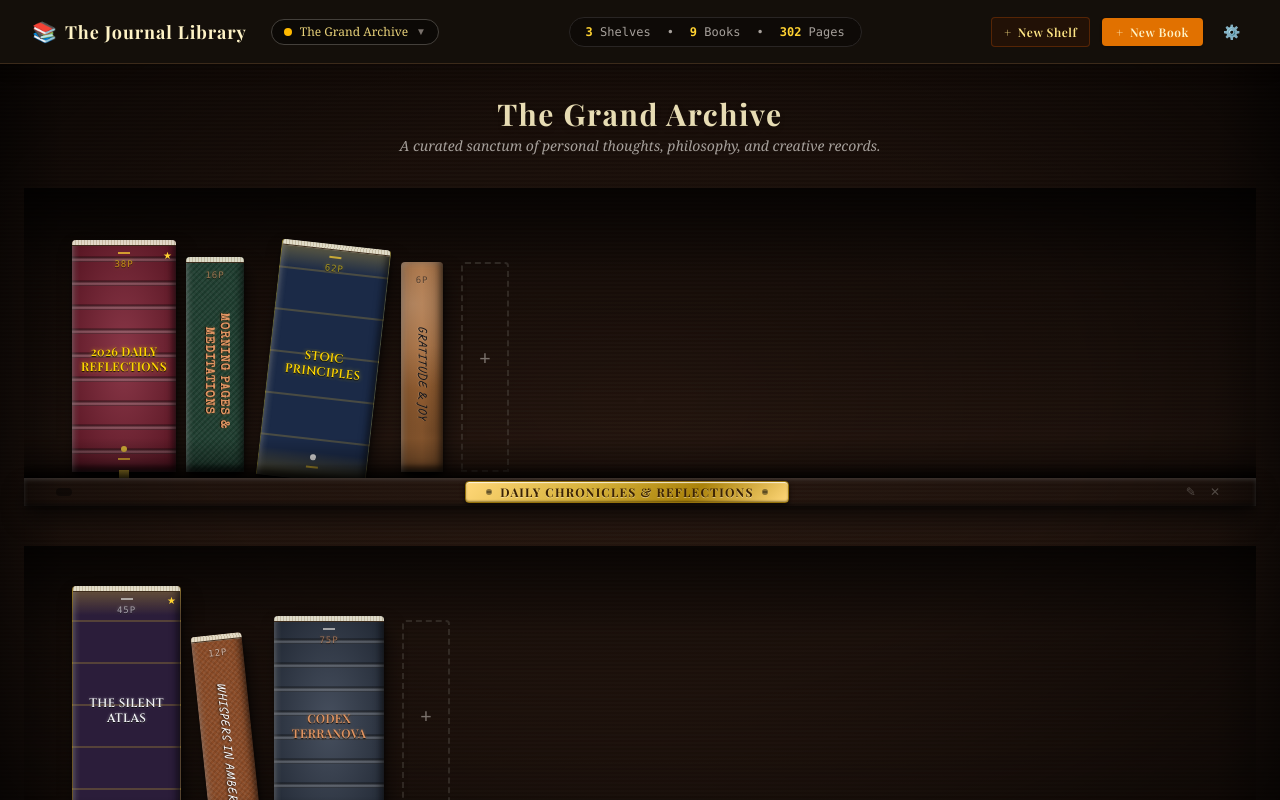
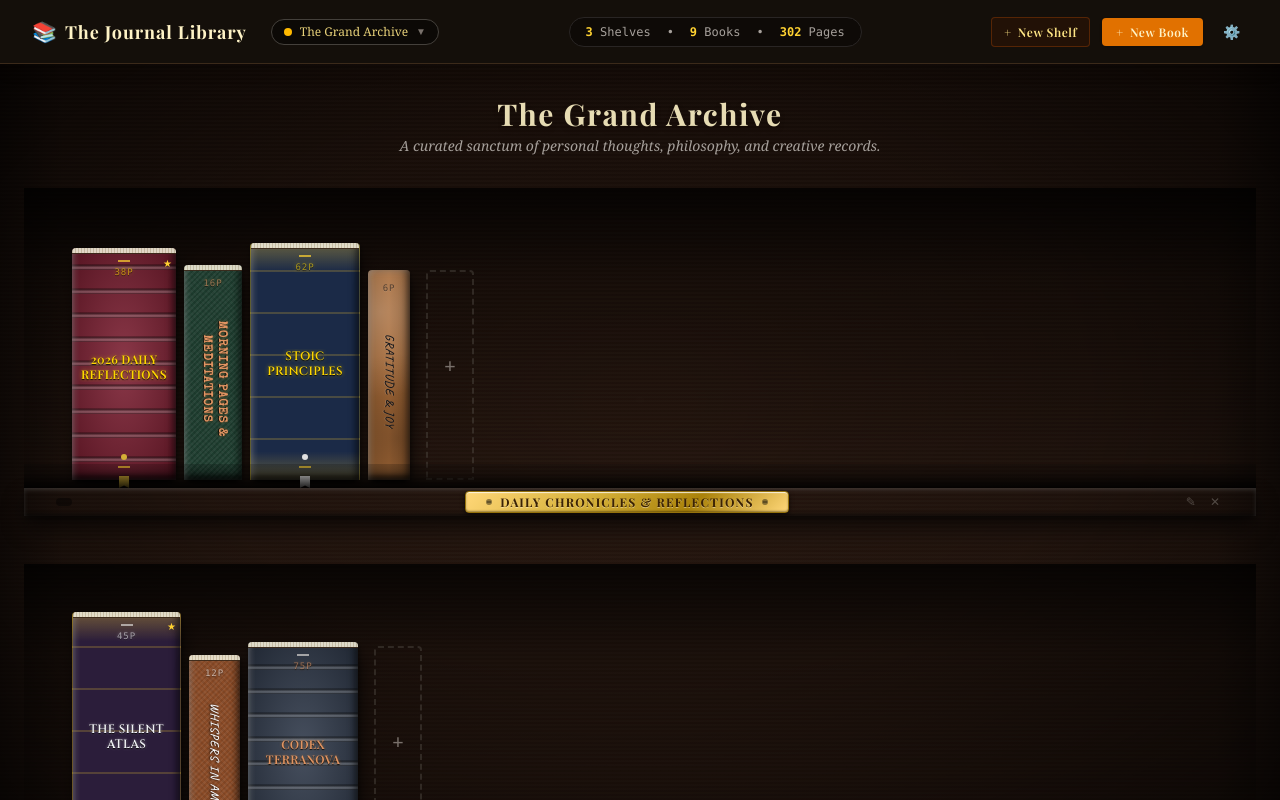
Before and after one commit to janlofredy/TheLibrary, a Vue app: page / in a window 1280 px wide. Shown: the top 800 px of the page. Built offline with nearby package versions, Linux system fonts and the light colour scheme; a web font is replaced by a local one.

Commit message:
fix(bookshelf): eliminate shelf vertical scrollbars, fix floor clipping with floorLift, restrict tilting to slim books, and allow natural contact against adjacent books

```diff
--- a/src/components/bookshelf/BookSpine.vue
+++ b/src/components/bookshelf/BookSpine.vue
@@ -5,7 +5,7 @@
     @click="handleClick"
     @contextmenu.prevent="handleRightClick"
   >
-    <!-- 3D Book Spine Body (Transforms inside its dedicated slot) -->
+    <!-- 3D Book Spine Body -->
     <div
       class="relative h-full w-full rounded-t-sm flex flex-col justify-between items-center py-3 px-1 overflow-hidden spine-3d-lighting transition-all duration-300 ease-out group-hover:-translate-y-2 group-hover:scale-[1.02]"
       :class="[finishClass, `font-${book.titleFont}-book`]"
@@ -69,15 +69,15 @@
       </div>
     </div>
 
-    <!-- Hanging Bookmark Ribbon -->
+    <!-- Hanging Bookmark Ribbon Tail (Clipped safely above shelf floor) -->
     <div
       v-if="book.hasRibbon"
-      class="absolute left-1/2 -bottom-3.5 -translate-x-1/2 w-2.5 h-4 ribbon-tail shadow-md z-30 transition-transform duration-300 group-hover:translate-y-1"
+      class="absolute left-1/2 -bottom-2 -translate-x-1/2 w-2.5 h-3 ribbon-tail shadow-md z-30 transition-transform duration-300 group-hover:translate-y-0.5"
       :style="{ backgroundColor: book.ribbonColor || '#d4af37' }"
     ></div>
 
     <!-- Book Base Shadow on Shelf Floor -->
-    <div class="absolute -bottom-1 inset-x-1 h-2 bg-black/60 rounded-full blur-[2px] -z-10"></div>
+    <div class="absolute -bottom-0.5 inset-x-1 h-1.5 bg-black/70 rounded-full blur-[1.5px] -z-10"></div>
   </div>
 </template>
 
@@ -98,35 +98,29 @@ const emit = defineEmits<{
 const sizing = computed(() => getBookSizing(props.book))
 
 const containerWrapperStyle = computed(() => {
-  const { width, height, rotationDeg, leanOffset } = sizing.value
+  const { width, height, rotationDeg, floorLift, canTilt } = sizing.value
 
-  let marginLeft = '0px'
-  let marginRight = '0px'
   let transform = ''
   let transformOrigin = 'bottom center'
   let zIndex = 10
 
-  if (props.book.layerMode === 'leaning-left') {
-    // Lean left: top swings left, base pivots on bottom right
-    marginLeft = `${Math.max(4, leanOffset - 2)}px`
-    marginRight = '2px'
-    transform = `rotate(${rotationDeg}deg) translateY(2px)`
-    transformOrigin = 'bottom right'
-    zIndex = 15
-  } else if (props.book.layerMode === 'leaning-right') {
-    // Lean right: top swings right, base pivots on bottom left
-    marginRight = `${Math.max(4, leanOffset - 2)}px`
-    marginLeft = '2px'
-    transform = `rotate(${rotationDeg}deg) translateY(2px)`
-    transformOrigin = 'bottom left'
-    zIndex = 15
+  if (canTilt && (props.book.layerMode === 'leaning-left' || props.book.layerMode === 'leaning-right')) {
+    if (props.book.layerMode === 'leaning-left') {
+      // Pivot around bottom right, lift by floorLift so the dipping corner doesn't pierce the floor
+      transform = `translateY(-${floorLift}px) rotate(${rotationDeg}deg)`
+      transformOrigin = 'bottom right'
+      zIndex = 20
+    } else {
+      // Pivot around bottom left, lift by floorLift
+      transform = `translateY(-${floorLift}px) rotate(${rotationDeg}deg)`
+      transformOrigin = 'bottom left'
+      zIndex = 20
+    }
   }
 
   return {
     width: `${width}px`,
     height: `${height}px`,
-    marginLeft,
-    marginRight,
     transform,
     transformOrigin,
     zIndex,
--- a/src/components/bookshelf/ShelfRow.vue
+++ b/src/components/bookshelf/ShelfRow.vue
@@ -1,12 +1,12 @@
 <template>
-  <div class="relative w-full mb-10 flex flex-col group/shelf">
-    <!-- Shelf Top Ambient Occlusion Cavity -->
-    <div class="relative min-h-[290px] w-full flex items-end px-6 sm:px-12 pb-1 overflow-x-auto overflow-y-visible">
+  <div class="relative w-full mb-8 sm:mb-12 flex flex-col group/shelf">
+    <!-- Shelf Top Ambient Occlusion Cavity (Clean Horizontal-Only Scrolling, Zero Vertical Scroll) -->
+    <div class="relative min-h-[300px] w-full flex items-end px-6 sm:px-12 pt-8 pb-1.5 overflow-x-auto overflow-y-hidden">
       <!-- Back Wall Ambient Shadow -->
       <div class="absolute inset-0 shelf-depth-shadow pointer-events-none -z-10"></div>
 
       <!-- Books Container (Bottom-Aligned Floor) -->
-      <div class="flex items-end gap-1.5 sm:gap-2.5 z-10 min-w-full pb-0.5">
+      <div class="flex items-end gap-1.5 sm:gap-2 z-10 min-w-full pb-0.5">
         <BookSpine
           v-for="book in books"
           :key="book.id"
@@ -27,7 +27,7 @@
       </div>
 
       <!-- Floor Depth Shadow -->
-      <div class="absolute bottom-0 inset-x-0 h-10 shelf-base-shadow pointer-events-none z-20"></div>
+      <div class="absolute bottom-0 inset-x-0 h-6 shelf-base-shadow pointer-events-none z-10"></div>
     </div>
 
     <!-- Solid Wooden Shelf Plank (The Physical Shelf) -->
--- a/src/components/customizer/BookCustomizerModal.vue
+++ b/src/components/customizer/BookCustomizerModal.vue
@@ -158,12 +158,17 @@
 
             <!-- Layer Mode & Orientation -->
             <div>
-              <label class="block text-xs font-mono uppercase text-stone-400 mb-1">Shelf Orientation / Layer</label>
+              <div class="flex justify-between items-center mb-1">
+                <label class="text-xs font-mono uppercase text-stone-400">Shelf Orientation / Layer</label>
+                <span v-if="!previewSizing.canTilt" class="text-[10px] text-amber-400 font-mono">
+                  (Thick volume: Stands upright)
+                </span>
+              </div>
               <div class="flex gap-2">
                 <button
                   type="button"
                   class="flex-1 py-1.5 text-xs rounded border transition cursor-pointer"
-                  :class="form.layerMode === 'standing' ? 'border-amber-400 bg-amber-950/40 text-amber-200' : 'border-stone-800 bg-black/30 text-stone-400'"
+                  :class="form.layerMode === 'standing' ? 'border-amber-400 bg-amber-950/40 text-amber-200 font-bold' : 'border-stone-800 bg-black/30 text-stone-400'"
                   @click="form.layerMode = 'standing'"
                 >
                   Upright
@@ -171,16 +176,24 @@
                 <button
                   type="button"
                   class="flex-1 py-1.5 text-xs rounded border transition cursor-pointer"
-                  :class="form.layerMode === 'leaning-left' ? 'border-amber-400 bg-amber-950/40 text-amber-200' : 'border-stone-800 bg-black/30 text-stone-400'"
-                  @click="form.layerMode = 'leaning-left'"
+                  :disabled="!previewSizing.canTilt"
+                  :class="[
+                    !previewSizing.canTilt ? 'opacity-30 cursor-not-allowed border-stone-800 text-stone-600' :
+                    form.layerMode === 'leaning-left' ? 'border-amber-400 bg-amber-950/40 text-amber-200 font-bold' : 'border-stone-800 bg-black/30 text-stone-400 hover:border-stone-600'
+                  ]"
+                  @click="previewSizing.canTilt && (form.layerMode = 'leaning-left')"
                 >
                   Lean Left
                 </button>
                 <button
                   type="button"
                   class="flex-1 py-1.5 text-xs rounded border transition cursor-pointer"
-                  :class="form.layerMode === 'leaning-right' ? 'border-amber-400 bg-amber-950/40 text-amber-200' : 'border-stone-800 bg-black/30 text-stone-400'"
-                  @click="form.layerMode = 'leaning-right'"
+                  :disabled="!previewSizing.canTilt"
+                  :class="[
+                    !previewSizing.canTilt ? 'opacity-30 cursor-not-allowed border-stone-800 text-stone-600' :
+                    form.layerMode === 'leaning-right' ? 'border-amber-400 bg-amber-950/40 text-amber-200 font-bold' : 'border-stone-800 bg-black/30 text-stone-400 hover:border-stone-600'
+                  ]"
+                  @click="previewSizing.canTilt && (form.layerMode = 'leaning-right')"
                 >
                   Lean Right
                 </button>
--- a/src/stores/libraryStore.ts
+++ b/src/stores/libraryStore.ts
@@ -1,7 +1,7 @@
 import { defineStore } from 'pinia'
 import { ref, computed } from 'vue'
 import { db, seedInitialData } from '@/db'
-import type { Library, Shelf, Book, Page, WoodMaterial, NameplateStyle, SpineStyle, TitleColor, TitleFont, LayerMode, PaperStyle, Mood } from '@/types/journal'
+import type { Library, Shelf, Book, Page, WoodMaterial, NameplateStyle, SpineStyle, TitleColor, TitleFont, LayerMode, PaperStyle } from '@/types/journal'
 
 export const useLibraryStore = defineStore('library', () => {
   const isLoading = ref(true)
--- a/src/types/journal.ts
+++ b/src/types/journal.ts
@@ -66,6 +66,7 @@ export interface BookSizing {
   width: number
   height: number
   rotationDeg: number
-  leanOffset: number
+  floorLift: number
+  canTilt: boolean
   topEdgeDetail: boolean
 }
--- a/src/utils/bookSizing.ts
+++ b/src/utils/bookSizing.ts
@@ -48,28 +48,33 @@ export function calculateBookHeight(bookId: string): number {
 }
 
 /**
- * Computes full sizing, rotational lean, and anti-clipping spatial offset metrics for a book spine.
+ * Computes full sizing, rotational lean, floor anti-clipping lift, and tilt eligibility for a book.
  */
 export function getBookSizing(book: Book): BookSizing {
   const width = calculateSpineWidth(book.pageCount || 0)
   const height = calculateBookHeight(book.id)
 
+  // Only slim/medium books (<= 48px width) can physically tilt on the shelf
+  const canTilt = width <= 48
+
   let rotationDeg = 0
-  let leanOffset = 0
+  let floorLift = 0
 
-  if (book.layerMode === 'leaning-left') {
-    // Subtle realistic angle between -4.5deg and -6.5deg
+  if (canTilt && (book.layerMode === 'leaning-left' || book.layerMode === 'leaning-right')) {
     const seed = hashString(book.id + '-lean')
-    rotationDeg = -4.5 - ((seed % 20) / 10)
-    // Lateral displacement = sin(|theta|) * height
+    const baseAngle = 4.8 + ((seed % 15) / 10) // 4.8deg - 6.2deg natural lean
+
+    if (book.layerMode === 'leaning-left') {
+      rotationDeg = -baseAngle
+    } else {
+      rotationDeg = baseAngle
+    }
+
+    // Floor anti-clipping compensation:
+    // When rotated by theta, the bottom corner dips downward by width * sin(|theta|).
+    // Raising the element upward by floorLift keeps the lowest corner flush on the shelf floor!
     const rad = Math.abs(rotationDeg) * (Math.PI / 180)
-    leanOffset = Math.ceil(Math.sin(rad) * height)
-  } else if (book.layerMode === 'leaning-right') {
-    // Subtle realistic angle between 4.5deg and 6.5deg
-    const seed = hashString(book.id + '-lean')
-    rotationDeg = 4.5 + ((seed % 20) / 10)
-    const rad = Math.abs(rotationDeg) * (Math.PI / 180)
-    leanOffset = Math.ceil(Math.sin(rad) * height)
+    floorLift = Math.ceil(width * Math.sin(rad)) + 1
   }
 
   const topEdgeDetail = width >= 48
@@ -78,7 +83,8 @@ export function getBookSizing(book: Book): BookSizing {
     width,
     height,
     rotationDeg,
-    leanOffset,
+    floorLift,
+    canTilt,
     topEdgeDetail,
   }
 }
```
